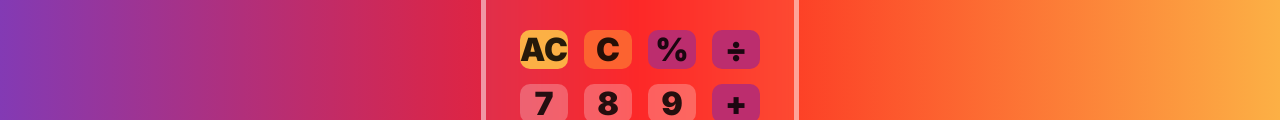
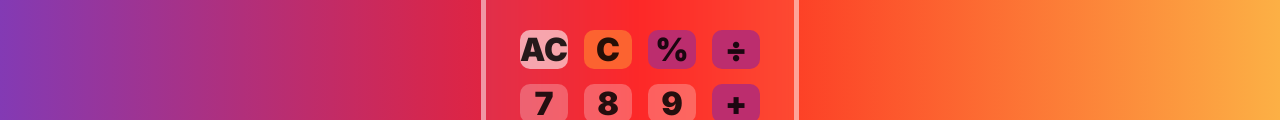
Before and after one commit to km5762/odin-calculator, a plain HTML site: page index.html in a window 1280 px wide. In both pictures the pointer is over the button "AC". Shown: the part 318-438 px from the top of the page. Drawn offline with Linux system fonts and the light colour scheme.

Commit message:
Fix button hover recolor on ID selected button styles

```diff
--- a/styles.css
+++ b/styles.css
@@ -55,7 +55,7 @@
 }
 
 .calculator .buttonrow button:hover {
-    background-color: rgba(255, 255, 255, 0.571);
+    background-color: rgba(255, 255, 255, 0.571) !important;
 }
 
 #C {
```
